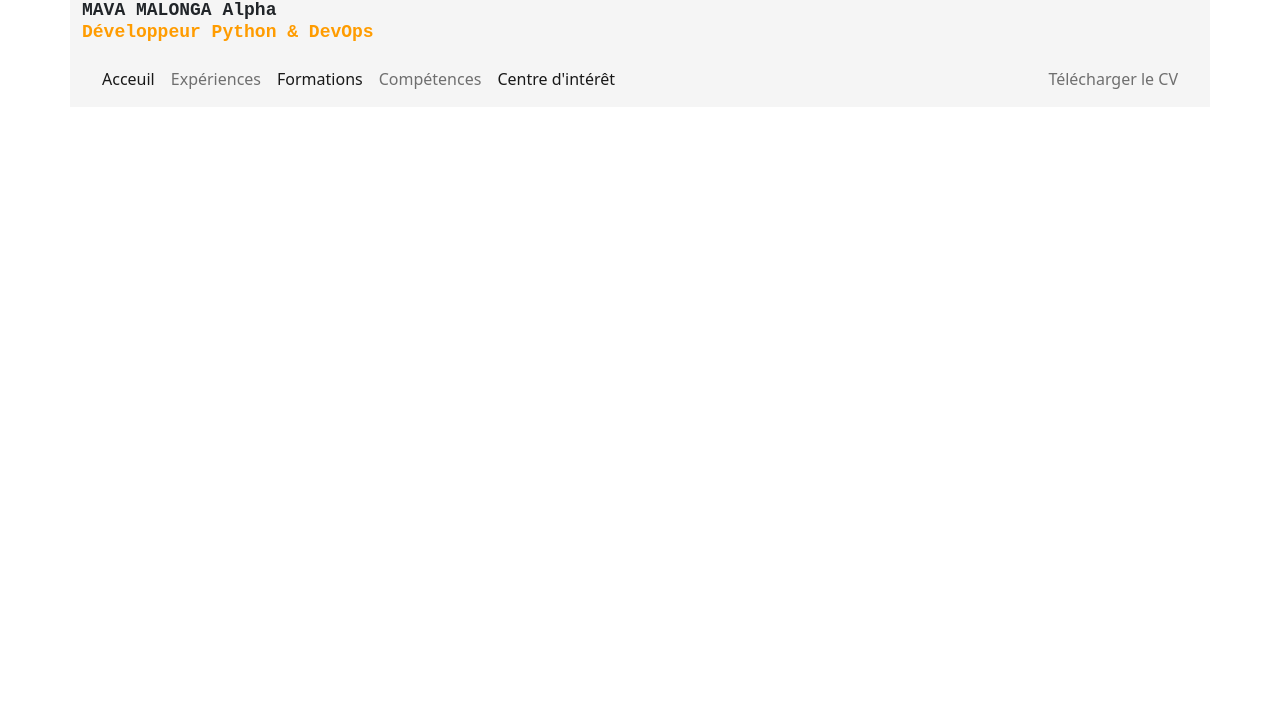
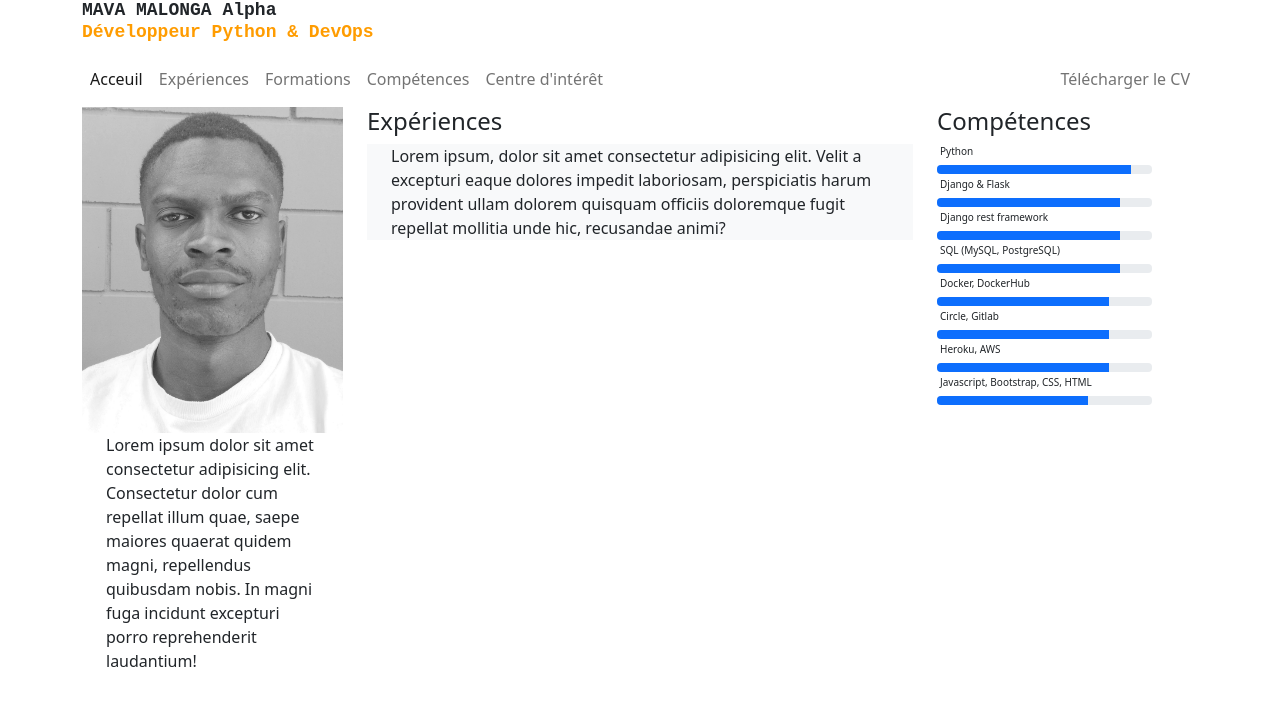
Before and after one commit to mavamalonga/my-website, a Django app: page / in a window 1280 px wide. Shown: the top 706 px of the page. Run offline with Django 3.2, Linux system fonts and the light colour scheme.

Commit message:
indexStyle

```diff
--- a/portfolio/app/templates/app/index.html
+++ b/portfolio/app/templates/app/index.html
@@ -10,10 +10,10 @@
 <body>
     <!-- Header -->
     <div class="container-fluid">
-        <div class="container" style="background-color: whitesmoke;">
+        <div class="container">
             <h1 style="font-size: large; padding: 0px 0px; font-family: 'Courier New', Courier, monospace;"><b>MAVA MALONGA Alpha<br><span style="color:#ff9c00; ">Développeur Python & DevOps</span></b></h1>
             <nav class="navbar navbar-expand-lg navbar-light">
-                <div class="container-fluid">
+                <div class="container-fluid" style="padding: 0;">
                     <button type="button" class="navbar-toggler" data-bs-toggle="collapse" data-bs-target="#navbarCollapse">
                         <span class="navbar-toggler-icon"></span>
                     </button>
@@ -21,9 +21,9 @@
                         <div class="navbar-nav">
                             <a href="#" class="nav-item nav-link active">Acceuil</a>
                             <a href="#" class="nav-item nav-link">Expériences</a>
-                            <a href="#" class="nav-item nav-link active">Formations</a>
+                            <a href="#" class="nav-item nav-link">Formations</a>
                             <a href="#" class="nav-item nav-link">Compétences</a>
-                            <a href="#" class="nav-item nav-link active">Centre d'intérêt</a>
+                            <a href="#" class="nav-item nav-link">Centre d'intérêt</a>
                         </div>
                         <div class="navbar-nav ms-auto">
                             <a href="#" class="nav-item nav-link">Télécharger le CV</a>
@@ -36,6 +36,94 @@
     <!-- End Header -->
 
 
+    <!-- Main -->
+    <div class="container-fluid">
+        <div class="container">
+            <div class="row">
+                <div class="col-md-3">
+                    <img src="../app/../../static/img/app/photo.jpg" width="100%">
+                    <div class="container">
+                        Lorem ipsum dolor sit amet consectetur adipisicing elit. Consectetur dolor cum repellat illum quae, saepe maiores quaerat quidem magni, repellendus quibusdam nobis. In magni fuga incidunt excepturi porro reprehenderit laudantium!
+                    </div>
+                </div>
+                <div class="col-md-6">
+                    <h2 style="font-size:x-large;">Expériences</h2>
+                    <div class="container bg-light">
+                        Lorem ipsum, dolor sit amet consectetur adipisicing elit. Velit a excepturi eaque dolores impedit laboriosam, perspiciatis harum provident ullam dolorem quisquam officiis doloremque fugit repellat mollitia unde hic, recusandae animi?
+                    </div>
+                   </div>
+                <div class="col-md-3">
+                    <h2 style="font-size:x-large;">Compétences</h2>
+                    <div class="">
+                        <p style="font-size:x-small; margin-left: 3px; margin-top: 3px;">Python</p>
+                        <div class="col-md-8">
+                            <div class="progress" style="height: 9px; width: 215px; margin-top: -10px;">
+                                <div class="progress-bar" role="progressbar" style="width: 90%;" aria-valuenow="25" aria-valuemin="0" aria-valuemax="100"></div>
+                                </div>
+                        </div>
+                    </div>
+                    <div class="">
+                        <p style="font-size:x-small; margin-left: 3px; margin-top: 3px;">Django & Flask</p>
+                        <div class="col-md-8">
+                            <div class="progress" style="height: 9px; width: 215px; margin-top: -10px;">
+                                <div class="progress-bar" role="progressbar" style="width: 85%;" aria-valuenow="25" aria-valuemin="0" aria-valuemax="100"></div>
+                                </div>
+                        </div>
+                    </div>
+                    <div class="">
+                        <p style="font-size:x-small; margin-left: 3px; margin-top: 3px;">Django rest framework</p>
+                        <div class="col-md-8">
+                            <div class="progress" style="height: 9px; width: 215px; margin-top: -10px;">
+                                <div class="progress-bar" role="progressbar" style="width: 85%;" aria-valuenow="25" aria-valuemin="0" aria-valuemax="100"></div>
+                                </div>
+                        </div>
+                    </div>
+                    <div class="">
+                        <p style="font-size:x-small; margin-left: 3px; margin-top: 3px;">SQL (MySQL, PostgreSQL)</p>
+                        <div class="col-md-8">
+                            <div class="progress" style="height: 9px; width: 215px; margin-top: -10px;">
+                                <div class="progress-bar" role="progressbar" style="width: 85%;" aria-valuenow="25" aria-valuemin="0" aria-valuemax="100"></div>
+                                </div>
+                        </div>
+                    </div>
+                    <div class="">
+                        <p style="font-size:x-small; margin-left: 3px; margin-top: 3px;">Docker, DockerHub</p>
+                        <div class="col-md-8">
+                            <div class="progress" style="height: 9px; width: 215px; margin-top: -10px;">
+                                <div class="progress-bar" role="progressbar" style="width: 80%;" aria-valuenow="25" aria-valuemin="0" aria-valuemax="100"></div>
+                                </div>
+                        </div>
+                    </div>
+                    <div class="">
+                        <p style="font-size:x-small; margin-left: 3px; margin-top: 3px;">Circle, Gitlab</p>
+                        <div class="col-md-8">
+                            <div class="progress" style="height: 9px; width: 215px; margin-top: -10px;">
+                                <div class="progress-bar" role="progressbar" style="width: 80%;" aria-valuenow="25" aria-valuemin="0" aria-valuemax="100"></div>
+                                </div>
+                        </div>
+                    </div>
+                    <div class="">
+                        <p style="font-size:x-small; margin-left: 3px; margin-top: 3px;">Heroku, AWS</p>
+                        <div class="col-md-8">
+                            <div class="progress" style="height: 9px; width: 215px; margin-top: -10px;">
+                                <div class="progress-bar" role="progressbar" style="width: 80%;" aria-valuenow="25" aria-valuemin="0" aria-valuemax="100"></div>
+                                </div>
+                        </div>
+                    </div>
+                    <div class="">
+                        <p style="font-size:x-small; margin-left: 3px; margin-top: 3px;">Javascript, Bootstrap, CSS, HTML</p>
+                        <div class="col-md-8">
+                            <div class="progress" style="height: 9px; width: 215px; margin-top: -10px;">
+                                <div class="progress-bar" role="progressbar" style="width: 70%;" aria-valuenow="25" aria-valuemin="0" aria-valuemax="100"></div>
+                                </div>
+                        </div>
+                    </div>
+                </div>
+            </div>
+        </div>
+    </div>
+
+
 
 </body>
 </html>
```
Also changed, not shown: portfolio/app/templates/app/test.html (added, +52 -0 lines), portfolio/app/static/img/app/photo.jpg (added).
